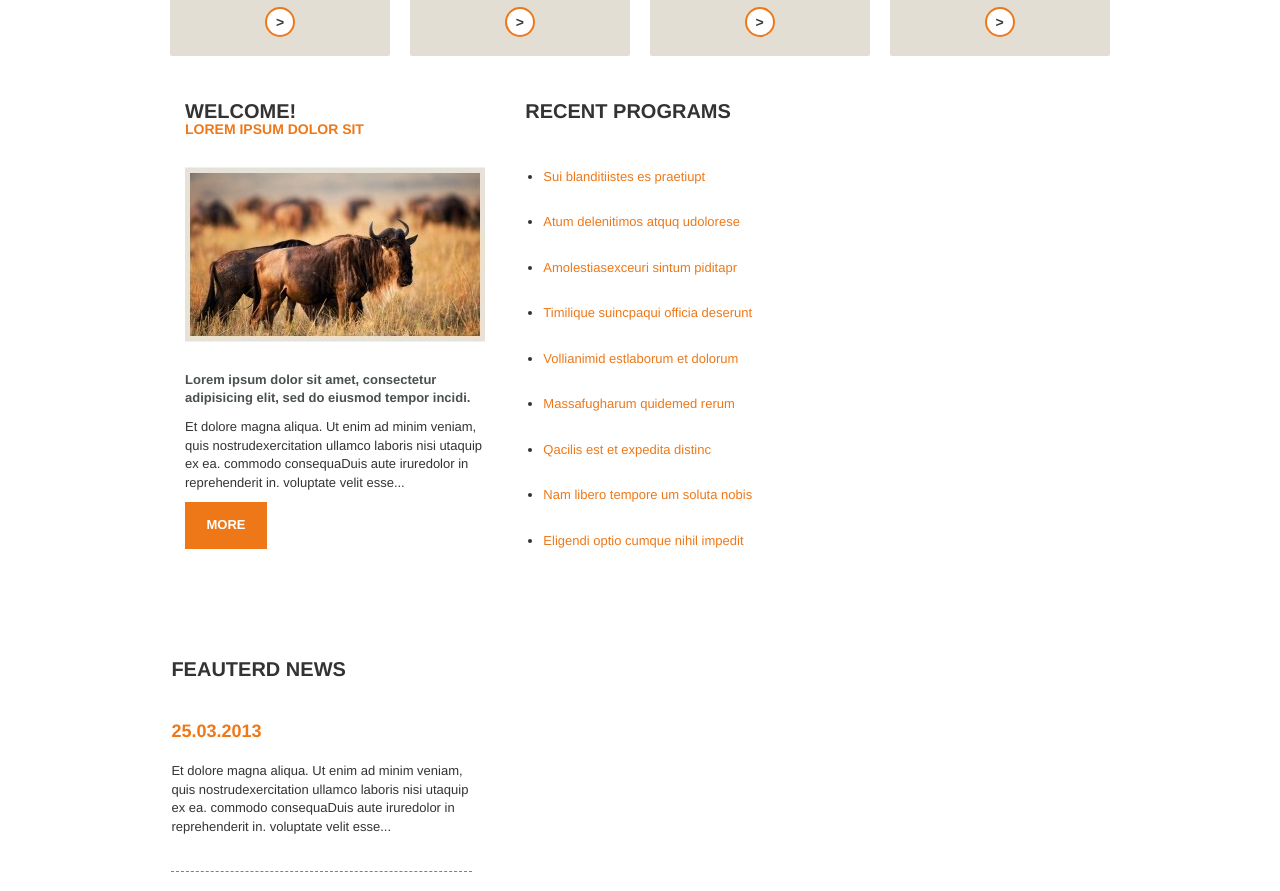
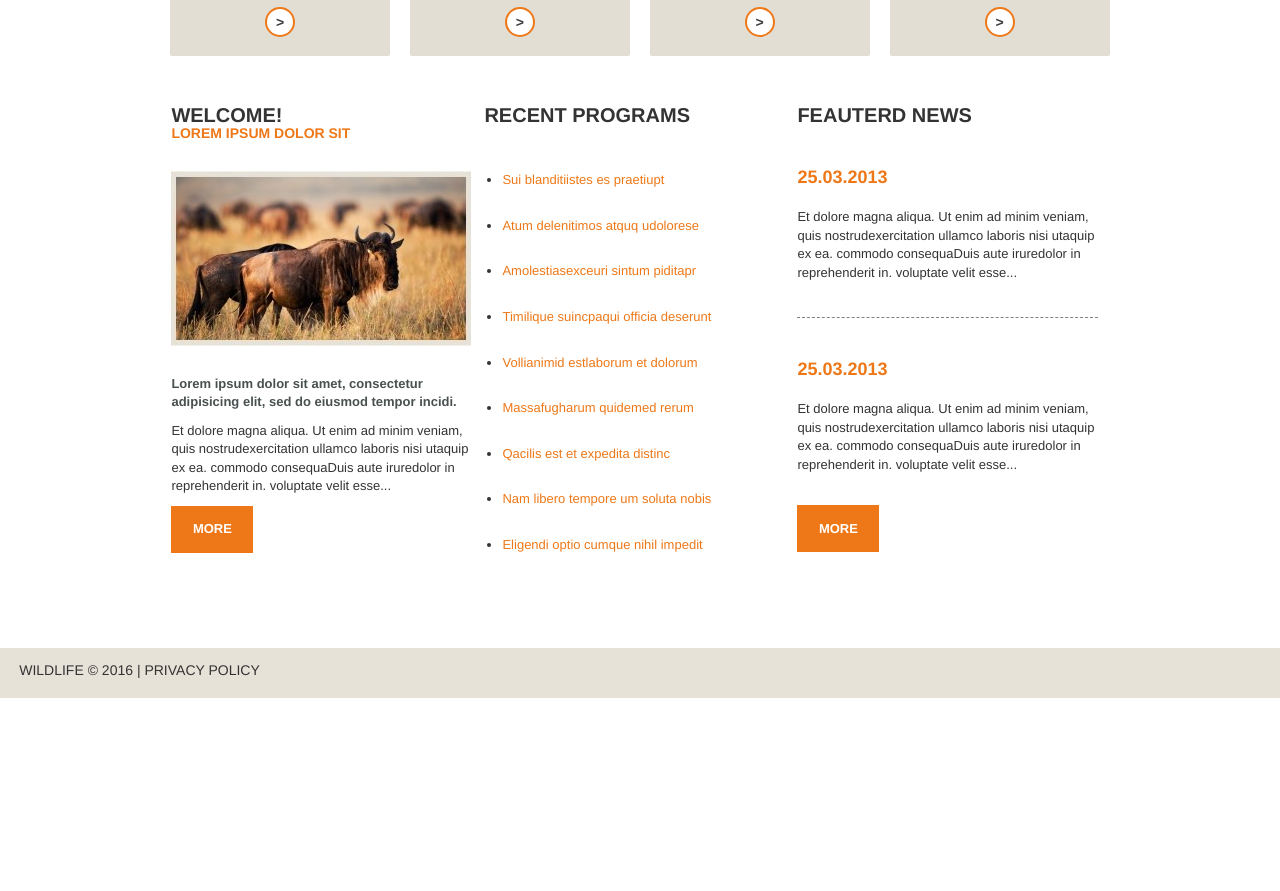
Before and after one commit to skateboardrulez/wildlife, a plain HTML site: page index.html in a window 1280 px wide. Shown: the part 1023-1914 px from the top of the page. After the commit the page ends 1721 px from the top, so only its background shows below. Drawn offline with Linux system fonts and the light colour scheme; a script that the page names is missing.

Commit message:
Add files via upload

```diff
--- a/css/styles.css
+++ b/css/styles.css
@@ -294,7 +294,6 @@
 	}
 	.welcome {
 		width: 48%;
-		margin: 1.6%;
 	}
 
 	.programs {
@@ -305,12 +304,10 @@
 @media (min-width: 930px) {
 	.welcome {
 		width: 33%;
-		margin: 1.6%;
 	}
 
 	.programs {
 		width: 33%;
-		margin: 1.6%;
 	}
 
 }
```
